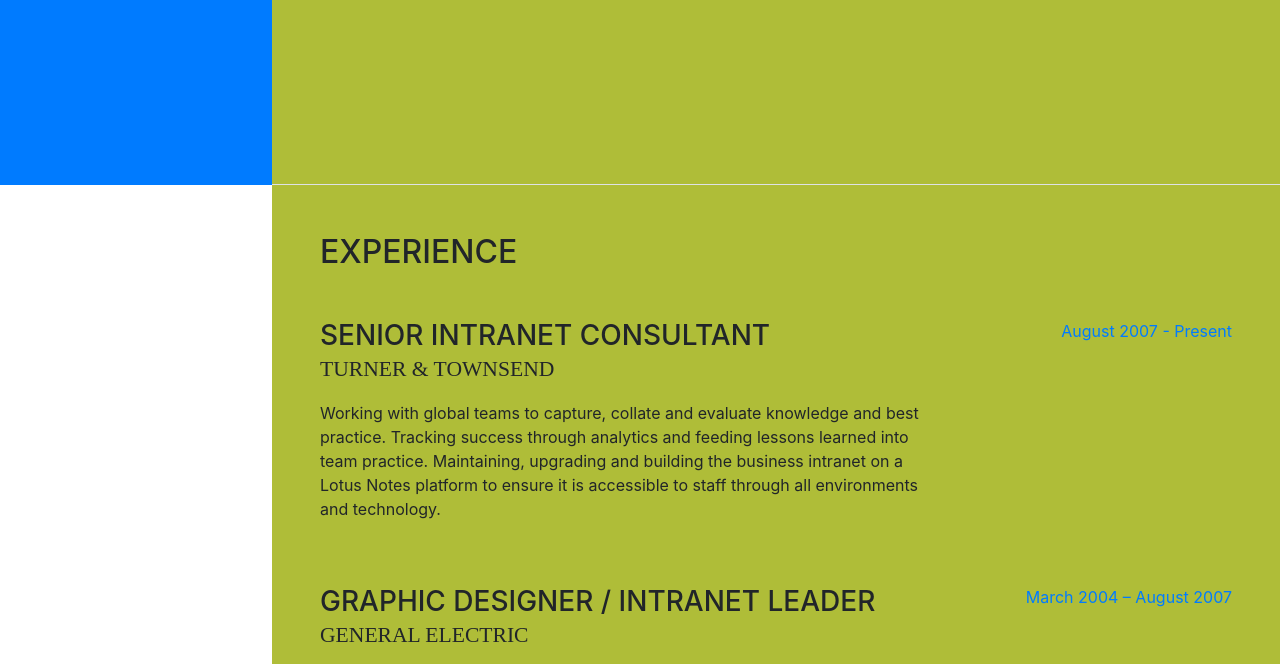
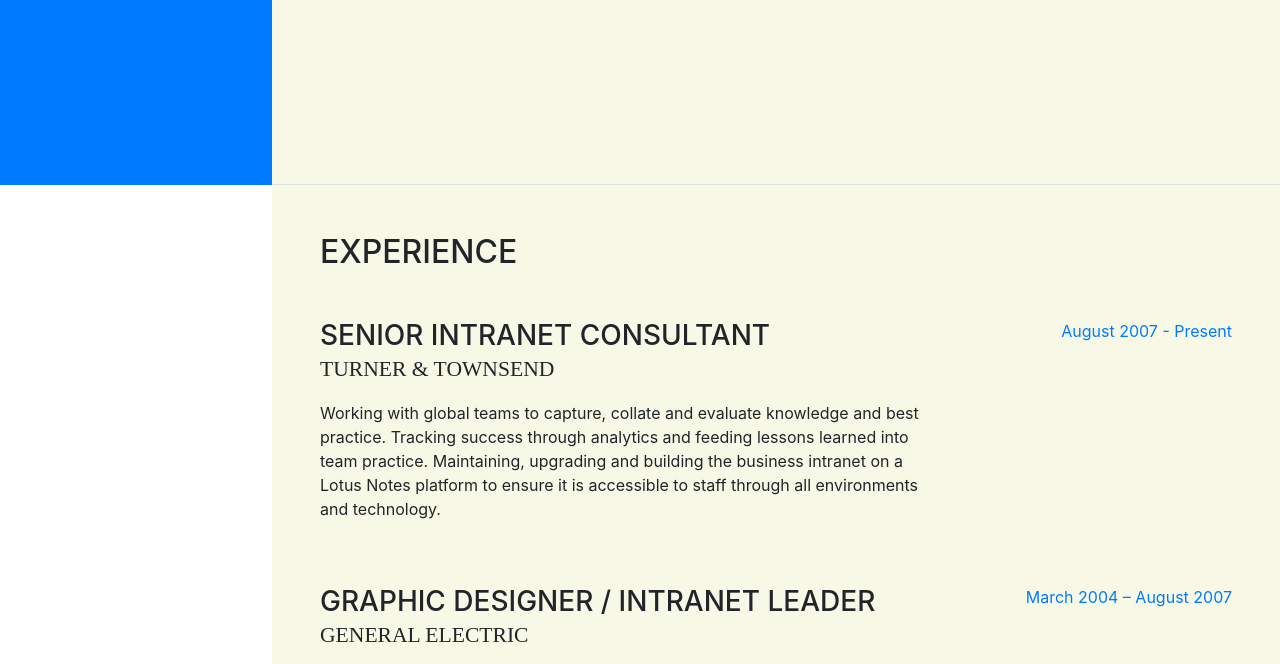
Before and after one commit to SimonPhilpott/SimonPhilpott.github.io, a website with bundled scripts: page index.html in a window 1280 px wide. Shown: the part 615-1279 px from the top of the page. Built offline with nearby package versions, Linux system fonts and the light colour scheme; a web font is replaced by a local one.

Commit message:
Initial Commit

```diff
--- a/css/resume.css
+++ b/css/resume.css
@@ -108,7 +108,7 @@ section.resume-section {
     border-bottom: 1px solid #dee2e6;
     padding-top: 5rem !important;
     padding-bottom: 5rem !important;
-    background: #AFBD38;
+    background: #F7F9E6;
 }
 
 section.resume-section .resume-item .resume-date {
```
Also changed, not shown: index.html (+1 -0 lines).
